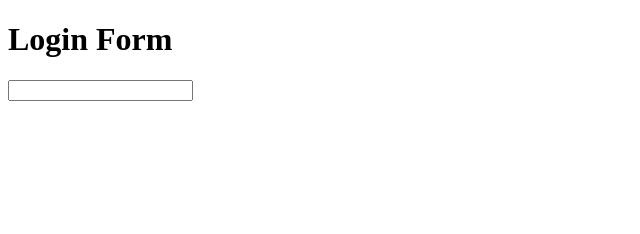
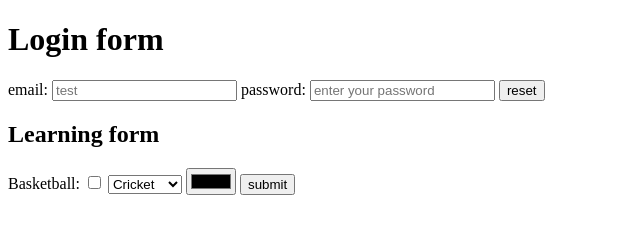
Before and after one commit to testing-archit/exploringHTMLcss, a plain HTML site: page 04_forms.html in a window 1280 px wide. Shown: the whole page, without its empty margins (0-640 px from the left). Drawn offline with Linux system fonts and the light colour scheme.

Commit message:
learnt about a lot of inputs and options

```diff
--- a/04_forms.html
+++ b/04_forms.html
@@ -3,12 +3,39 @@
 <head>
     <meta charset="UTF-8">
     <meta name="viewport" content="width=device-width, initial-scale=1.0">
-    <title>Forms</title>
+    <title>forms</title>
 </head>
 <body>
-    <h1> Login Form</h1>
-    <form>
-        <input type ="text" name ="email" >
+    <h1>Login form</h1>
+    <form >
+        <label for="email">
+            email:
+            <input placeholder="test" type="text" name="email">
+        </label>
+        <label for="password">
+            password:
+            <input placeholder="enter your password" type="password" name="password" id="">
+        </label>
+        <button type="reset">reset</button>
     </form>
+
+    <div>
+        <h2>Learning form</h2>
+        <form >
+            <label for="Games">
+                Basketball: <input type="checkbox" name="" id="">
+            </label>
+            <label for="Games">
+                <select name="Games" id="">
+                    <option value="Cricket">Cricket</option>
+                    <option value="Baseball">Baseball</option>
+                </select>
+            </label>
+            <label for="month">
+                <input type="color" name="" id="">
+            </label>
+            <button type="submit">submit</button>
+        </form>
+    </div>
 </body>
 </html>
```
